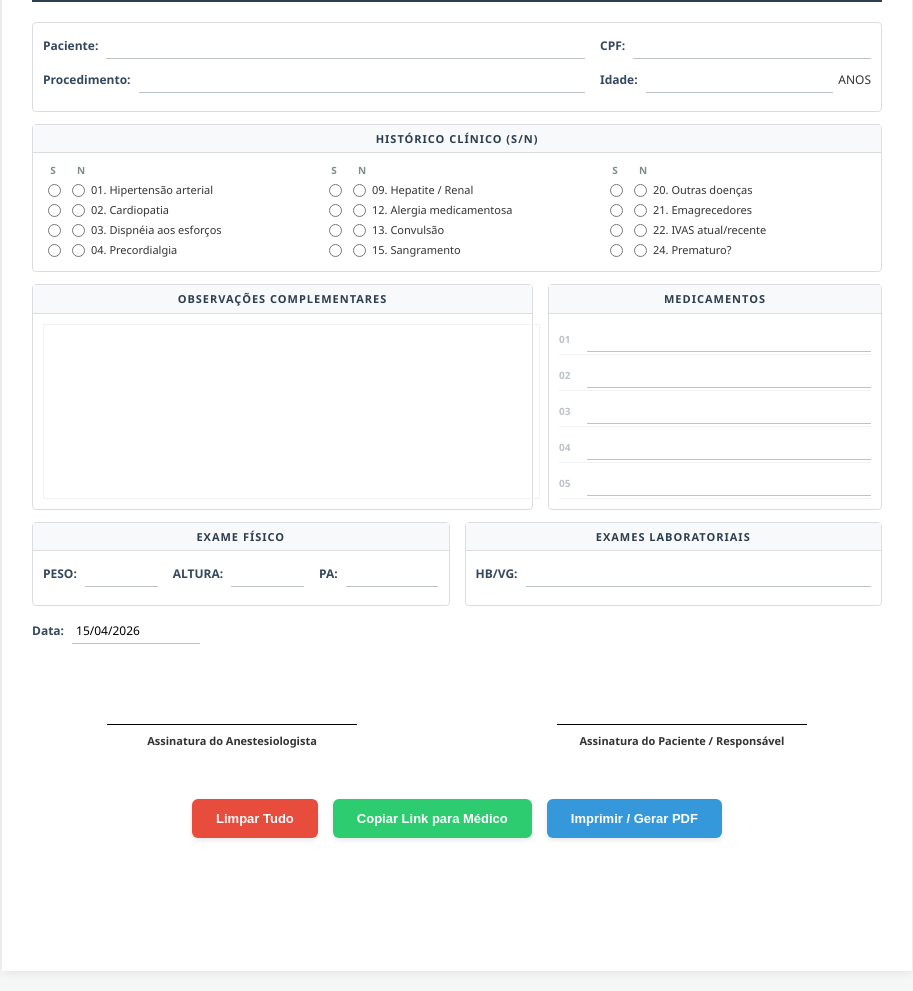
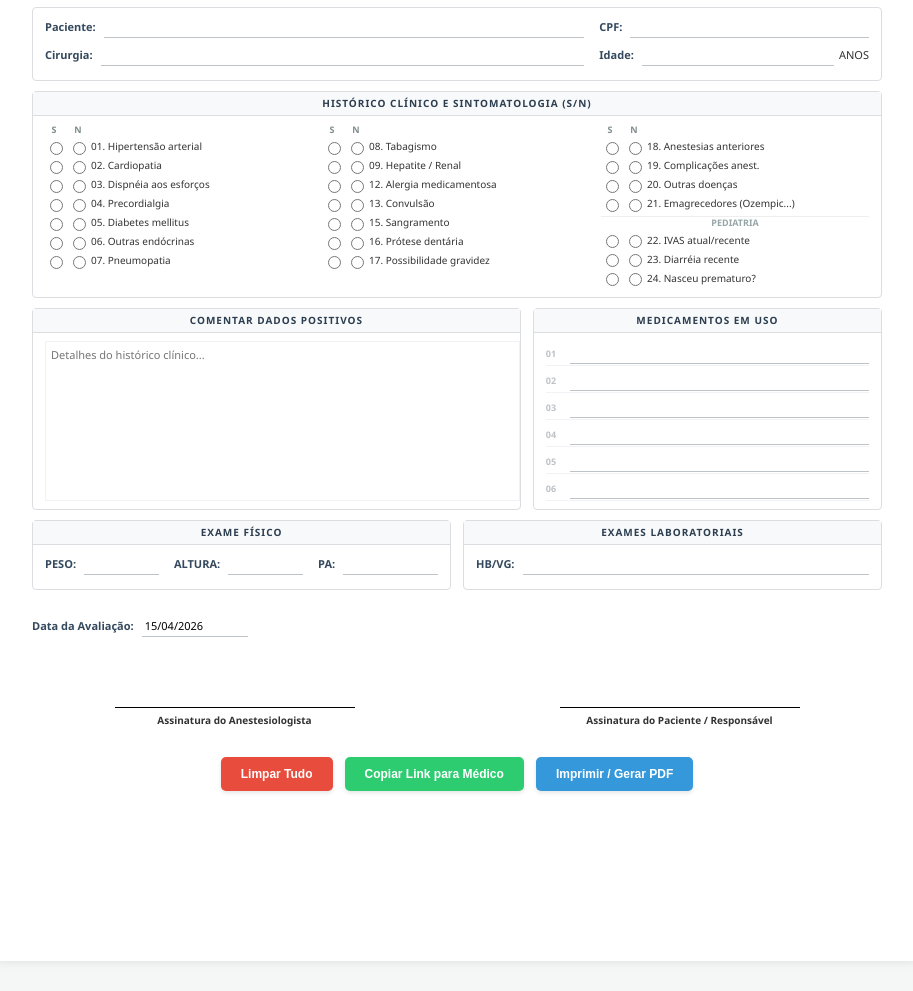
Before and after one commit to VictorGHss/Anesthemed-Pre-Anestesica, a plain HTML site: page index.html in a window 1280 px wide. Shown: the part 156-1147 px from the top of the page, without its empty margins (183-1096 px from the left). Drawn offline with Linux system fonts and the light colour scheme.

Commit message:
Refactor CSS styles for layout and readability
Adjusted various CSS styles for better layout and readability. Updated input field sizes and section titles for improved clarity.

```diff
--- a/index.html
+++ b/index.html
@@ -14,8 +14,8 @@
             background-color: #f4f7f6;
             margin: 0;
             padding: 0;
-            font-size: 12px;
-            line-height: 1.4;
+            font-size: 11px;
+            line-height: 1.3;
             color: #333;
             -webkit-print-color-adjust: exact;
             print-color-adjust: exact;
@@ -25,7 +25,7 @@
             max-width: 850px;
             min-height: 277mm;
             margin: 20px auto;
-            padding: 30px;
+            padding: 25px 35px;
             box-shadow: 0 0 10px rgba(0,0,0,0.1);
             display: flex;
             flex-direction: column;
@@ -35,14 +35,13 @@
             justify-content: space-between;
             align-items: center;
             border-bottom: 3px solid #2c3e50;
-            padding-bottom: 15px;
-            margin-bottom: 20px;
+            padding-bottom: 10px;
+            margin-bottom: 15px;
             gap: 20px;
         }
-        /* Ajuste individual para equilíbrio visual */
         .header-logo-anesthemed img {
             display: block;
-            height: 90px; /* Maior para compensar a largura */
+            height: 90px;
             width: auto;
         }
         .header-logo-inovare img {
@@ -68,68 +67,69 @@
         }
         .section {
             border: 1px solid #dcdde1;
-            margin-bottom: 12px;
-            padding: 10px;
+            margin-bottom: 10px;
+            padding: 8px 12px;
             border-radius: 4px;
         }
         .section-title {
             background-color: #f8f9fa;
             font-weight: bold;
-            padding: 6px;
+            padding: 5px;
             border-bottom: 1px solid #dcdde1;
-            margin: -10px -10px 10px -10px;
+            margin: -8px -12px 8px -12px;
             text-align: center;
             text-transform: uppercase;
             color: #2c3e50;
-            font-size: 11px;
+            font-size: 10px;
             letter-spacing: 1px;
         }
-        .row { display: flex; gap: 15px; margin-bottom: 8px; }
+        .row { display: flex; gap: 15px; margin-bottom: 6px; }
         .form-group { display: flex; align-items: center; flex-grow: 1; }
         .form-group label { margin-right: 8px; white-space: nowrap; font-weight: bold; color: #34495e; }
         input[type="text"], input[type="number"], textarea {
             border: none;
             border-bottom: 1px solid #bdc3c7;
             flex-grow: 1;
-            padding: 4px;
+            padding: 3px;
             background: transparent;
             font-family: inherit;
-            font-size: 12px;
+            font-size: 11px;
             outline: none;
         }
-        .grid-3 { display: grid; grid-template-columns: repeat(3, 1fr); gap: 15px; }
-        .checkbox-group { display: flex; align-items: center; font-size: 11px; margin-bottom: 4px; }
-        .checkbox-group input { margin-right: 6px; cursor: pointer; }
-        .sn-header { display: flex; font-weight: bold; font-size: 10px; margin-bottom: 4px; color: #7f8c8d; }
-        .sn-header span { width: 20px; text-align: center; margin-right: 8px; }
-        .med-com-split { display: grid; grid-template-columns: 1.5fr 1fr; gap: 15px; flex-grow: 1; }
+        .grid-3 { display: grid; grid-template-columns: repeat(3, 1fr); gap: 10px; }
+        .checkbox-group { display: flex; align-items: center; font-size: 10px; margin-bottom: 3px; }
+        .checkbox-group input { margin-right: 5px; cursor: pointer; }
+        .sn-header { display: flex; font-weight: bold; font-size: 9px; margin-bottom: 3px; color: #7f8c8d; }
+        .sn-header span { width: 18px; text-align: center; margin-right: 6px; }
+        .med-com-split { display: grid; grid-template-columns: 1.4fr 1fr; gap: 12px; flex-grow: 1; }
         textarea {
             width: 100%;
             border: 1px solid #f1f2f6;
             resize: none;
-            padding: 8px;
-            line-height: 1.6;
+            padding: 5px;
+            line-height: 1.5;
         }
-        .med-list-cols { display: grid; grid-template-columns: 1fr; gap: 5px; }
-        .med-item { display: flex; align-items: center; border-bottom: 1px solid #f1f2f6; padding: 2px 0; }
-        .med-item span { font-size: 10px; font-weight: bold; margin-right: 8px; width: 20px; color: #bdc3c7; }
-        .bottom-sections { display: grid; grid-template-columns: 1fr 1fr; gap: 15px; }
+        .med-list-cols { display: grid; grid-template-columns: 1fr; gap: 2px; }
+        .med-item { display: flex; align-items: center; border-bottom: 1px solid #f1f2f6; padding: 1px 0; }
+        .med-item span { font-size: 9px; font-weight: bold; margin-right: 6px; width: 18px; color: #bdc3c7; }
+        .bottom-sections { display: grid; grid-template-columns: 1fr 1fr; gap: 12px; }
         .signatures {
             margin-top: auto;
-            padding-bottom: 20px;
+            padding-top: 15px;
+            padding-bottom: 10px;
         }
         .sig-row {
             display: flex;
             justify-content: space-around;
-            gap: 50px;
-            margin-top: 80px;
+            gap: 40px;
+            margin-top: 70px;
         }
         .sig-box {
             border-top: 1px solid #000;
             text-align: center;
-            width: 250px;
-            padding-top: 8px;
-            font-size: 11px;
+            width: 240px;
+            padding-top: 6px;
+            font-size: 10px;
             font-weight: bold;
         }
         @media print {
@@ -137,8 +137,8 @@
             .container { border: none; box-shadow: none; width: 100%; padding: 0; margin: 0; min-height: 100%; }
             .buttons { display: none !important; }
         }
-        .buttons { text-align: center; margin: 30px 0; display: flex; justify-content: center; gap: 15px; }
-        .buttons button { padding: 12px 24px; cursor: pointer; border: none; border-radius: 6px; font-weight: bold; font-size: 13px; color: white; transition: 0.2s; box-shadow: 0 2px 5px rgba(0,0,0,0.1); }
+        .buttons { text-align: center; margin: 20px 0; display: flex; justify-content: center; gap: 12px; }
+        .buttons button { padding: 10px 20px; cursor: pointer; border: none; border-radius: 5px; font-weight: bold; font-size: 12px; color: white; transition: 0.2s; box-shadow: 0 2px 4px rgba(0,0,0,0.1); }
         .btn-print { background-color: #3498db; }
         .btn-share { background-color: #2ecc71; }
         .btn-clear { background-color: #e74c3c; }
@@ -167,13 +167,13 @@
                 <div class="form-group" style="flex: 1;"><label>CPF:</label><input type="text" id="cpf_paciente"></div>
             </div>
             <div class="row">
-                <div class="form-group" style="flex: 2;"><label>Procedimento:</label><input type="text"></div>
-                <div class="form-group" style="flex: 1;"><label>Idade:</label><input type="number" id="idade_paciente" style="width: 50px;"> <span style="margin-left:5px">ANOS</span></div>
+                <div class="form-group" style="flex: 2;"><label>Cirurgia:</label><input type="text"></div>
+                <div class="form-group" style="flex: 1;"><label>Idade:</label><input type="number" id="idade_paciente" style="width: 45px;"> <span style="margin-left:5px">ANOS</span></div>
             </div>
         </div>
 
         <div class="section">
-            <div class="section-title">Histórico Clínico (S/N)</div>
+            <div class="section-title">Histórico Clínico e Sintomatologia (S/N)</div>
             <div class="grid-3">
                 <div>
                     <div class="sn-header"><span>S</span><span>N</span></div>
@@ -181,37 +181,48 @@
                     <div class="checkbox-group"><input type="radio" name="d2"><input type="radio" name="d2"> 02. Cardiopatia</div>
                     <div class="checkbox-group"><input type="radio" name="d3"><input type="radio" name="d3"> 03. Dispnéia aos esforços</div>
                     <div class="checkbox-group"><input type="radio" name="d4"><input type="radio" name="d4"> 04. Precordialgia</div>
+                    <div class="checkbox-group"><input type="radio" name="d5"><input type="radio" name="d5"> 05. Diabetes mellitus</div>
+                    <div class="checkbox-group"><input type="radio" name="d6"><input type="radio" name="d6"> 06. Outras endócrinas</div>
+                    <div class="checkbox-group"><input type="radio" name="d7"><input type="radio" name="d7"> 07. Pneumopatia</div>
                 </div>
                 <div>
                     <div class="sn-header"><span>S</span><span>N</span></div>
+                    <div class="checkbox-group"><input type="radio" name="d8"><input type="radio" name="d8"> 08. Tabagismo</div>
                     <div class="checkbox-group"><input type="radio" name="d9"><input type="radio" name="d9"> 09. Hepatite / Renal</div>
                     <div class="checkbox-group"><input type="radio" name="d12"><input type="radio" name="d12"> 12. Alergia medicamentosa</div>
                     <div class="checkbox-group"><input type="radio" name="d13"><input type="radio" name="d13"> 13. Convulsão</div>
                     <div class="checkbox-group"><input type="radio" name="d15"><input type="radio" name="d15"> 15. Sangramento</div>
+                    <div class="checkbox-group"><input type="radio" name="d16"><input type="radio" name="d16"> 16. Prótese dentária</div>
+                    <div class="checkbox-group"><input type="radio" name="d17"><input type="radio" name="d17"> 17. Possibilidade gravidez</div>
                 </div>
                 <div>
                     <div class="sn-header"><span>S</span><span>N</span></div>
+                    <div class="checkbox-group"><input type="radio" name="d18"><input type="radio" name="d18"> 18. Anestesias anteriores</div>
+                    <div class="checkbox-group"><input type="radio" name="d19"><input type="radio" name="d19"> 19. Complicações anest.</div>
                     <div class="checkbox-group"><input type="radio" name="d20"><input type="radio" name="d20"> 20. Outras doenças</div>
-                    <div class="checkbox-group"><input type="radio" name="d21"><input type="radio" name="d21"> 21. Emagrecedores</div>
+                    <div class="checkbox-group"><input type="radio" name="d21"><input type="radio" name="d21"> 21. Emagrecedores (Ozempic...)</div>
+                    <div style="font-weight: bold; text-align: center; border-top: 1px solid #eee; margin: 4px 0; font-size: 9px; color: #95a5a6;">PEDIATRIA</div>
                     <div class="checkbox-group"><input type="radio" name="d22"><input type="radio" name="d22"> 22. IVAS atual/recente</div>
-                    <div class="checkbox-group"><input type="radio" name="d24"><input type="radio" name="d24"> 24. Prematuro?</div>
+                    <div class="checkbox-group"><input type="radio" name="d23"><input type="radio" name="d23"> 23. Diarréia recente</div>
+                    <div class="checkbox-group"><input type="radio" name="d24"><input type="radio" name="d24"> 24. Nasceu prematuro?</div>
                 </div>
             </div>
         </div>
 
         <div class="med-com-split">
             <div class="section" style="display: flex; flex-direction: column;">
-                <div class="section-title">Observações Complementares</div>
-                <textarea style="flex-grow: 1;"></textarea>
+                <div class="section-title">Comentar Dados Positivos</div>
+                <textarea style="flex-grow: 1;" placeholder="Detalhes do histórico clínico..."></textarea>
             </div>
             <div class="section">
-                <div class="section-title">Medicamentos</div>
+                <div class="section-title">Medicamentos em Uso</div>
                 <div class="med-list-cols">
                     <div class="med-item"><span>01</span><input type="text"></div>
                     <div class="med-item"><span>02</span><input type="text"></div>
                     <div class="med-item"><span>03</span><input type="text"></div>
                     <div class="med-item"><span>04</span><input type="text"></div>
                     <div class="med-item"><span>05</span><input type="text"></div>
+                    <div class="med-item"><span>06</span><input type="text"></div>
                 </div>
             </div>
         </div>
@@ -220,9 +231,9 @@
             <div class="section">
                 <div class="section-title">Exame Físico</div>
                 <div class="row">
-                    <div class="form-group"><label>PESO:</label><input type="text" style="width: 40px"></div>
-                    <div class="form-group"><label>ALTURA:</label><input type="text" style="width: 40px"></div>
-                    <div class="form-group"><label>PA:</label><input type="text" style="width: 60px"></div>
+                    <div class="form-group"><label>PESO:</label><input type="text" style="width: 35px"></div>
+                    <div class="form-group"><label>ALTURA:</label><input type="text" style="width: 35px"></div>
+                    <div class="form-group"><label>PA:</label><input type="text" style="width: 55px"></div>
                 </div>
             </div>
             <div class="section">
@@ -233,7 +244,7 @@
 
         <div class="signatures">
             <div class="row">
-                <div class="form-group"><label>Data:</label><input type="text" id="data_avaliacao" style="max-width: 120px;"></div>
+                <div class="form-group"><label>Data da Avaliação:</label><input type="text" id="data_avaliacao" style="max-width: 100px;"></div>
             </div>
             <div class="sig-row">
                 <div class="sig-box">Assinatura do Anestesiologista</div>
```
